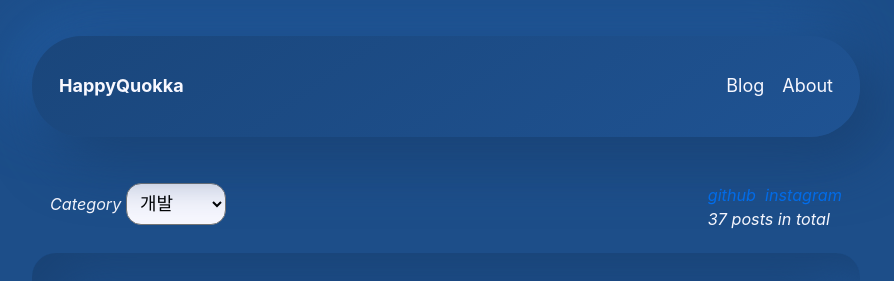
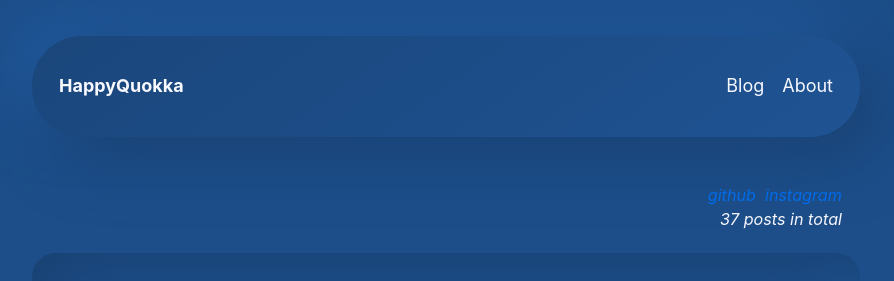
Before and after one commit to ekklesia11/nextjs-blog, a Next.js app: page / in a window 1280 px wide. Shown: the top 281 px of the page, without its empty margins (194-1088 px from the left). Built offline with nearby package versions, Linux system fonts and the light colour scheme.

Commit message:
reverted back to no category

```diff
--- a/pages/index.js
+++ b/pages/index.js
@@ -6,6 +6,13 @@ import Date from "../components/date";
 import { getSortedPostsData } from "../lib/posts";
 
 export default function Home({ allPostsData }) {
+  // let categorySelected = "개발";
+
+  // const setCategory = (cat) => {
+  //   console.log(cat.target.value);
+  //   categorySelected = cat.target.value;
+  // };
+
   return (
     <Layout home>
       <Head>
@@ -13,14 +20,14 @@ export default function Home({ allPostsData }) {
       </Head>
       <section className={`${utilStyles.headingMd} ${utilStyles.padding1px}`}>
         <div className={utilStyles.stats}>
-          <div>
+          {/* <div>
             <span className={utilStyles.countPost}>Category </span>
-            <select className={utilStyles.categories}>
+            <select className={utilStyles.categories} onChange={setCategory}>
               <option>개발</option>
               <option>생각</option>
               <option>영어</option>
             </select>
-          </div>
+          </div> */}
           <div className={utilStyles.countPost}>
             <div>
               <a
@@ -43,7 +50,8 @@ export default function Home({ allPostsData }) {
           </div>
         </div>
         <ul className={utilStyles.list}>
-          {allPostsData.map(({ id, date, title, description, thumbnail }) => (
+          {allPostsData.map(({ id, date, title, description, thumbnail }) => {
+            return (
               <li className={utilStyles.listItem} key={id}>
                 <Link href="/posts/[id]" as={`/posts/${id}`}>
                   <a className={utilStyles.listTitle}>
@@ -67,7 +75,8 @@ export default function Home({ allPostsData }) {
                   </a>
                 </Link>
               </li>
-          ))}
+            );
+          })}
         </ul>
       </section>
     </Layout>
--- a/styles/utils.module.css
+++ b/styles/utils.module.css
@@ -49,8 +49,7 @@
 
 .stats {
   margin: 2.5rem 1rem 0;
-  display: flex;
-  justify-content: space-between;
+  text-align: right;
 }
 
 .categories {
@@ -59,6 +58,7 @@
   border-radius: 15px;
   padding: 0.5rem;
   background: #f8f8ff;
+  margin-left: 0.5rem;
 }
 
 .countPost {
```
Lines whose indentation alone changed are shown as unchanged.
